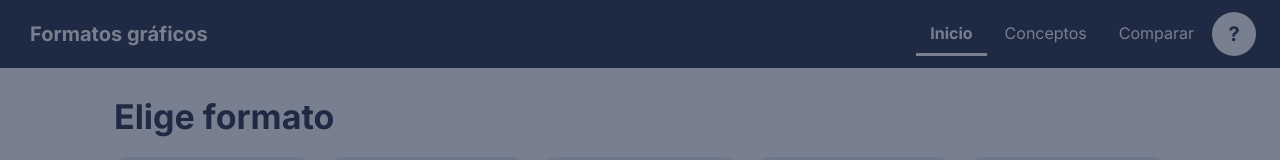
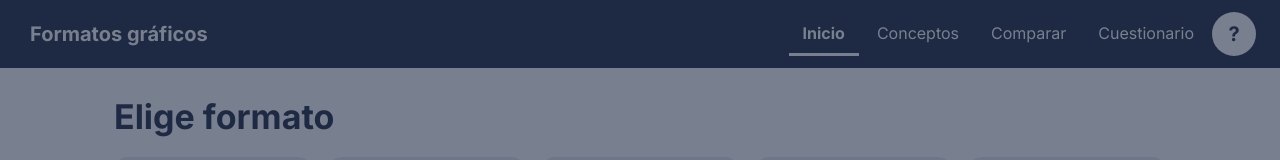
Before and after one commit to aorteggaa/formatos-graficos, a plain HTML site: page index.html in a window 1280 px wide. Shown: the top 160 px of the page. Drawn offline with Linux system fonts and the light colour scheme.

Commit message:
Añadir Cuestionario al menú

```diff
--- a/index.html
+++ b/index.html
@@ -14,6 +14,7 @@
         <button class="nav" data-ir="inicio">Inicio</button>
         <button class="nav" data-ir="conceptos">Conceptos</button>
         <button class="nav" data-ir="comparar">Comparar</button>
+        <button class="nav" data-ir="cuestionario">Cuestionario</button>
         <button class="help" data-ir="ayuda" aria-label="Ayuda">?</button>
       </nav>
     </header>
```
